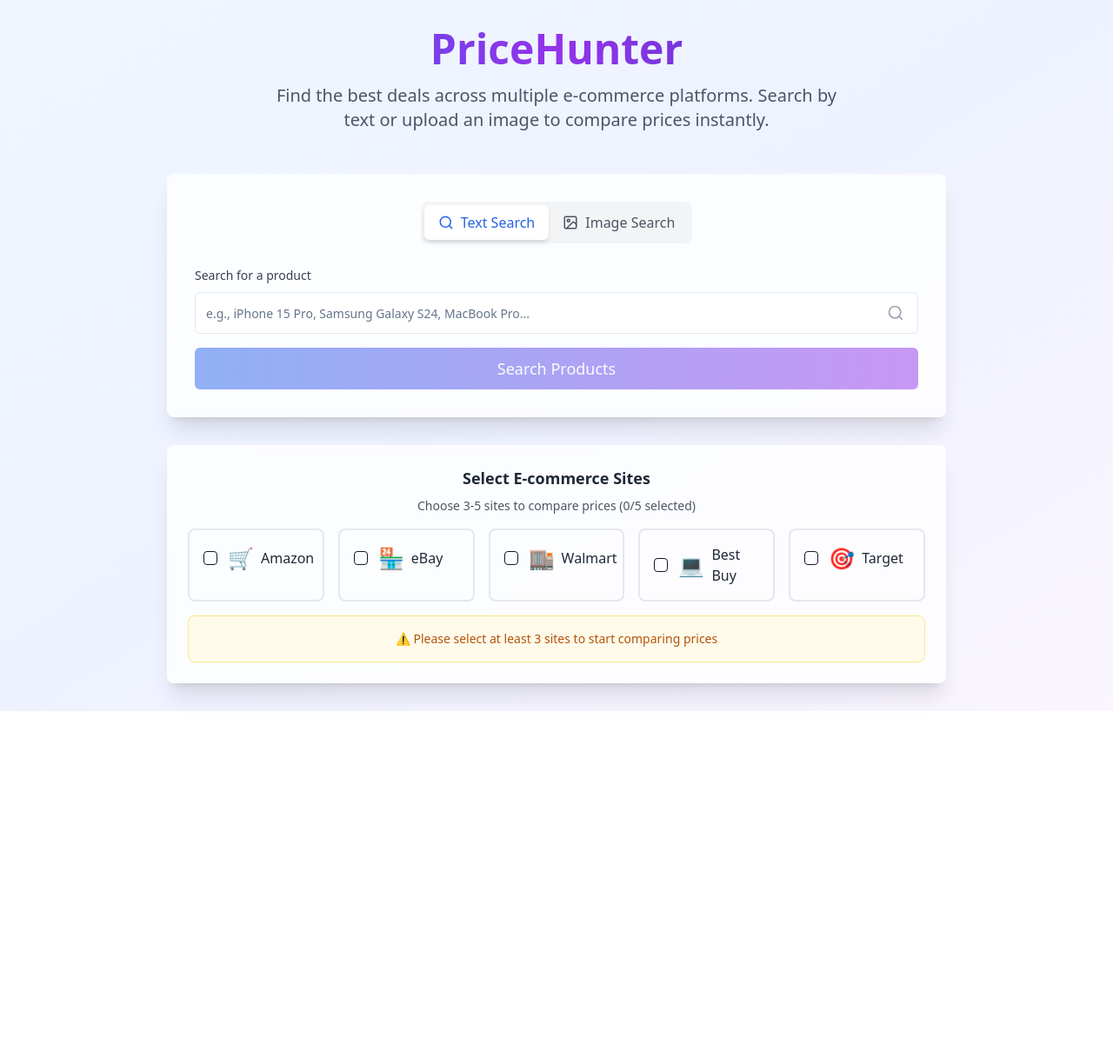
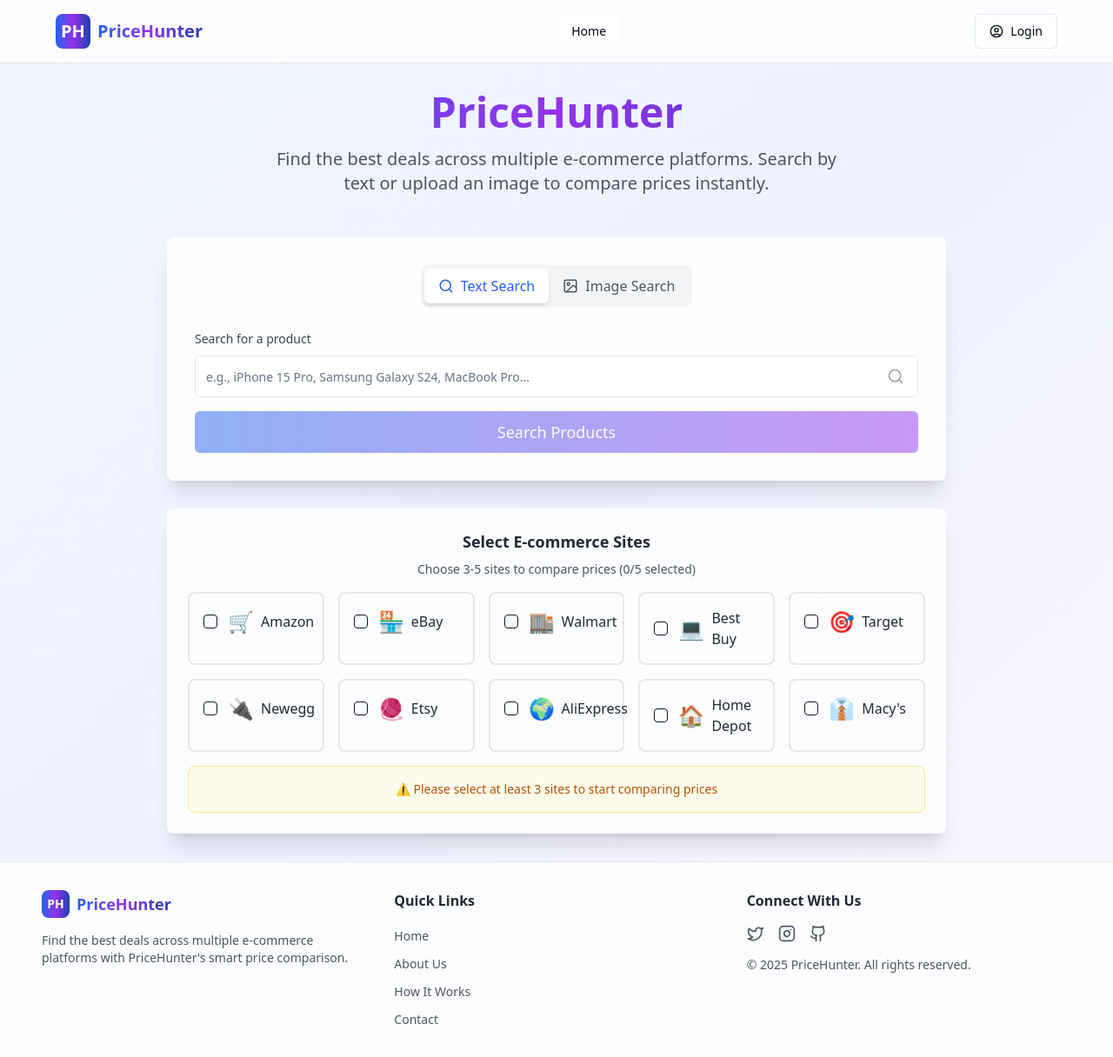
Before and after one commit to soumikdey27/price-seeker-scan, a React (Vite) app: page / in a window 1280 px wide. Shown: the whole page at 87% size. Before the commit the page ends 818 px from the top, so only its background shows below. Built offline with nearby package versions, Linux system fonts and the light colour scheme.

Commit message:
feat: Add header and footer
Adds a header with a login button and logo, and a footer.

```diff
--- /dev/null
+++ b/src/components/Footer.tsx
@@ -0,0 +1,67 @@
+
+import { Github, Twitter, Instagram } from 'lucide-react';
+
+const Footer = () => {
+  return (
+    <footer className="bg-white/80 backdrop-blur-sm border-t border-gray-200 py-8 px-4">
+      <div className="container mx-auto">
+        <div className="grid grid-cols-1 md:grid-cols-3 gap-8">
+          {/* Logo and Description */}
+          <div className="space-y-4">
+            <div className="flex items-center space-x-2">
+              <div className="bg-gradient-to-r from-blue-600 via-purple-600 to-blue-800 w-8 h-8 rounded-lg flex items-center justify-center text-white font-bold text-sm">
+                PH
+              </div>
+              <span className="text-lg font-bold bg-gradient-to-r from-blue-600 via-purple-600 to-blue-800 bg-clip-text text-transparent">
+                PriceHunter
+              </span>
+            </div>
+            <p className="text-gray-600 text-sm">
+              Find the best deals across multiple e-commerce platforms with PriceHunter's smart price comparison.
+            </p>
+          </div>
+
+          {/* Quick Links */}
+          <div>
+            <h3 className="font-semibold text-gray-800 mb-4">Quick Links</h3>
+            <ul className="space-y-2">
+              <li>
+                <a href="/" className="text-gray-600 hover:text-blue-600 text-sm">Home</a>
+              </li>
+              <li>
+                <a href="#" className="text-gray-600 hover:text-blue-600 text-sm">About Us</a>
+              </li>
+              <li>
+                <a href="#" className="text-gray-600 hover:text-blue-600 text-sm">How It Works</a>
+              </li>
+              <li>
+                <a href="#" className="text-gray-600 hover:text-blue-600 text-sm">Contact</a>
+              </li>
+            </ul>
+          </div>
+
+          {/* Social Media */}
+          <div>
+            <h3 className="font-semibold text-gray-800 mb-4">Connect With Us</h3>
+            <div className="flex space-x-4">
+              <a href="#" className="text-gray-600 hover:text-blue-600">
+                <Twitter size={20} />
+              </a>
+              <a href="#" className="text-gray-600 hover:text-blue-600">
+                <Instagram size={20} />
+              </a>
+              <a href="#" className="text-gray-600 hover:text-blue-600">
+                <Github size={20} />
+              </a>
+            </div>
+            <p className="mt-4 text-sm text-gray-600">
+              © {new Date().getFullYear()} PriceHunter. All rights reserved.
+            </p>
+          </div>
+        </div>
+      </div>
+    </footer>
+  );
+};
+
+export default Footer;
--- /dev/null
+++ b/src/components/Header.tsx
@@ -0,0 +1,44 @@
+
+import { UserCircle } from 'lucide-react';
+import { Button } from '@/components/ui/button';
+import { NavigationMenu, NavigationMenuList, NavigationMenuItem, NavigationMenuLink } from '@/components/ui/navigation-menu';
+
+const Header = () => {
+  return (
+    <header className="bg-white/80 backdrop-blur-sm border-b border-gray-200 py-4 px-4 sm:px-6 lg:px-8 sticky top-0 z-10">
+      <div className="container mx-auto flex items-center justify-between">
+        {/* Logo */}
+        <div className="flex items-center space-x-2">
+          <div className="bg-gradient-to-r from-blue-600 via-purple-600 to-blue-800 w-10 h-10 rounded-lg flex items-center justify-center text-white font-bold text-xl">
+            PH
+          </div>
+          <span className="text-xl font-bold bg-gradient-to-r from-blue-600 via-purple-600 to-blue-800 bg-clip-text text-transparent">
+            PriceHunter
+          </span>
+        </div>
+
+        {/* Navigation */}
+        <NavigationMenu>
+          <NavigationMenuList>
+            <NavigationMenuItem>
+              <NavigationMenuLink
+                className="group inline-flex h-9 w-max items-center justify-center rounded-md bg-background px-4 py-2 text-sm font-medium transition-colors hover:bg-accent hover:text-accent-foreground"
+                href="/"
+              >
+                Home
+              </NavigationMenuLink>
+            </NavigationMenuItem>
+          </NavigationMenuList>
+        </NavigationMenu>
+
+        {/* Login Button */}
+        <Button variant="outline" className="flex items-center gap-2">
+          <UserCircle className="h-5 w-5" />
+          <span>Login</span>
+        </Button>
+      </div>
+    </header>
+  );
+};
+
+export default Header;
--- a/src/components/SiteSelector.tsx
+++ b/src/components/SiteSelector.tsx
@@ -20,6 +20,11 @@ const sites: Site[] = [
   { id: 'walmart', name: 'Walmart', logo: '🏬', color: 'from-blue-600 to-blue-700' },
   { id: 'bestbuy', name: 'Best Buy', logo: '💻', color: 'from-yellow-500 to-blue-600' },
   { id: 'target', name: 'Target', logo: '🎯', color: 'from-red-500 to-red-600' },
+  { id: 'newegg', name: 'Newegg', logo: '🔌', color: 'from-orange-600 to-red-500' },
+  { id: 'etsy', name: 'Etsy', logo: '🧶', color: 'from-orange-400 to-red-400' },
+  { id: 'aliexpress', name: 'AliExpress', logo: '🌍', color: 'from-red-600 to-orange-500' },
+  { id: 'homedepot', name: 'Home Depot', logo: '🏠', color: 'from-orange-600 to-orange-700' },
+  { id: 'macys', name: 'Macy\'s', logo: '👔', color: 'from-red-700 to-red-800' },
 ];
 
 const SiteSelector = ({ selectedSites, onSiteToggle }: SiteSelectorProps) => {
@@ -35,7 +40,7 @@ const SiteSelector = ({ selectedSites, onSiteToggle }: SiteSelectorProps) => {
           </p>
         </div>
 
-        <div className="grid grid-cols-1 md:grid-cols-3 lg:grid-cols-5 gap-4">
+        <div className="grid grid-cols-1 sm:grid-cols-2 md:grid-cols-3 lg:grid-cols-5 gap-4">
           {sites.map((site) => {
             const isSelected = selectedSites.includes(site.id);
             const isDisabled = !isSelected && selectedSites.length >= 5;
--- a/src/pages/Index.tsx
+++ b/src/pages/Index.tsx
@@ -4,6 +4,8 @@ import ProductSearch from '@/components/ProductSearch';
 import SiteSelector from '@/components/SiteSelector';
 import ProductResults from '@/components/ProductResults';
 import LoadingSpinner from '@/components/LoadingSpinner';
+import Header from '@/components/Header';
+import Footer from '@/components/Footer';
 import { SearchType } from '@/types/search';
 import { Product } from '@/types/product';
 import { searchProducts } from '@/utils/searchService';
@@ -47,9 +49,12 @@ const Index = () => {
   };
 
   return (
-    <div className="min-h-screen bg-gradient-to-br from-blue-50 via-indigo-50 to-purple-50">
+    <div className="min-h-screen flex flex-col bg-gradient-to-br from-blue-50 via-indigo-50 to-purple-50">
+      <Header />
+
+      <div className="flex-grow">
         <div className="container mx-auto px-4 py-8">
-        {/* Header */}
+          {/* Hero Section */}
           <div className="text-center mb-12">
             <h1 className="text-5xl font-bold bg-gradient-to-r from-blue-600 via-purple-600 to-blue-800 bg-clip-text text-transparent mb-4">
               PriceHunter
@@ -83,6 +88,9 @@ const Index = () => {
           </div>
         </div>
       </div>
+
+      <Footer />
+    </div>
   );
 };
 
```
Lines whose indentation alone changed are shown as unchanged.
